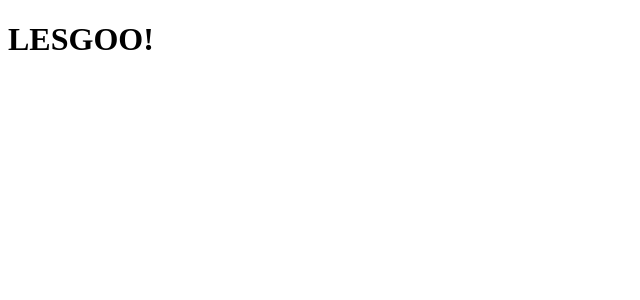
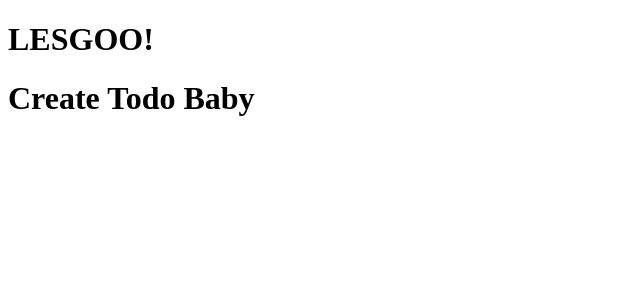
Before and after one commit to pyggyyy/app-pyggysbank, an Angular app: page / in a window 1280 px wide. Shown: the top 300 px of the page, without its empty margins (0-640 px from the left). Built offline with nearby package versions, Linux system fonts and the light colour scheme.

Commit message:
Generate First Component

```diff
--- a/src/app/app.component.html
+++ b/src/app/app.component.html
@@ -1,2 +1,3 @@
 <h1>LESGOO!</h1>
 <!-- Components Will go here.-->
+<app-todo-create></app-todo-create>
--- a/src/app/app.module.ts
+++ b/src/app/app.module.ts
@@ -2,10 +2,12 @@ import { NgModule } from '@angular/core';
 import { BrowserModule } from '@angular/platform-browser';
 
 import { AppComponent } from './app.component';
+import { TodoCreateComponent } from './todo-create/todo-create.component';
 
 @NgModule({
   declarations: [
-    AppComponent
+    AppComponent,
+    TodoCreateComponent
   ],
   imports: [
     BrowserModule
--- /dev/null
+++ b/src/app/todo-create/todo-create.component.html
@@ -0,0 +1 @@
+<h1>Create Todo Baby</h1>
```
Also changed, not shown: src/app/todo-create/todo-create.component.ts (added, +10 -0 lines), src/app/todo-create/todo-create.component.css (added), 1 other file (tests, documents, lock files or other folders).
